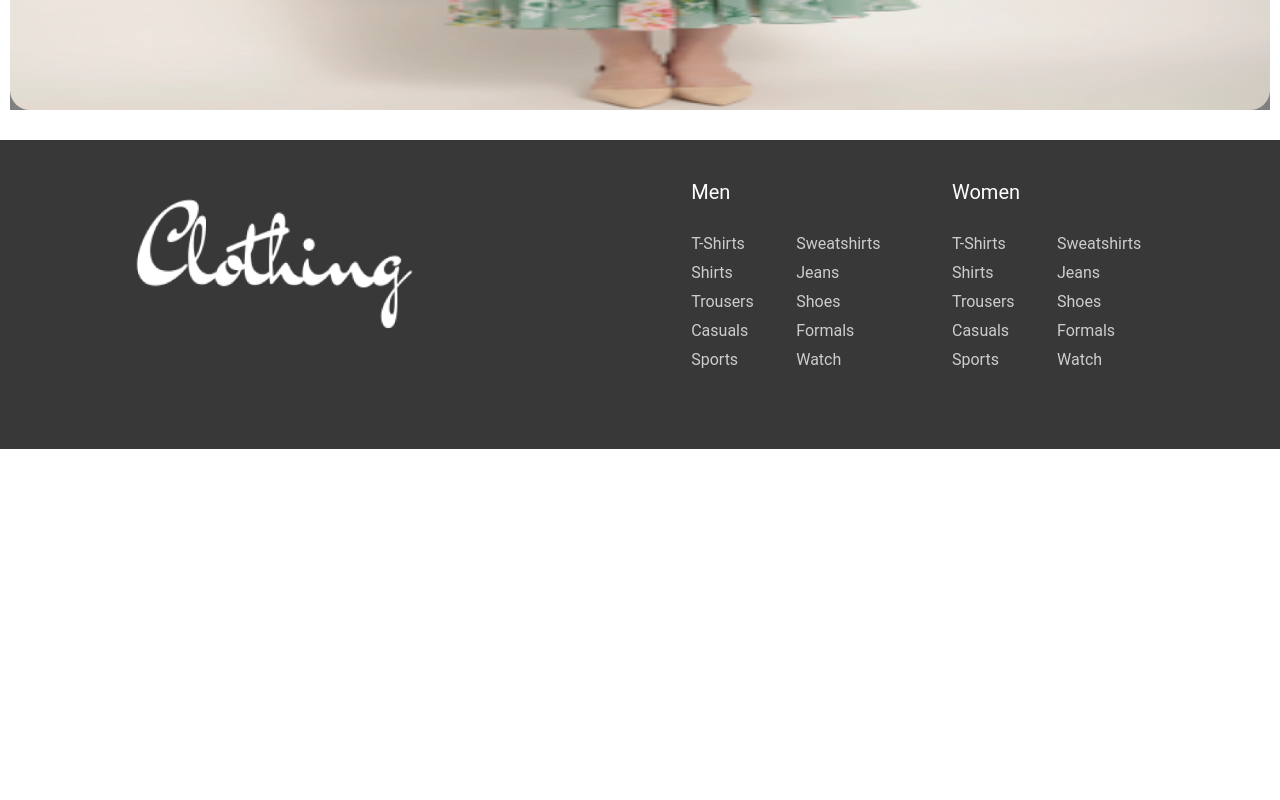
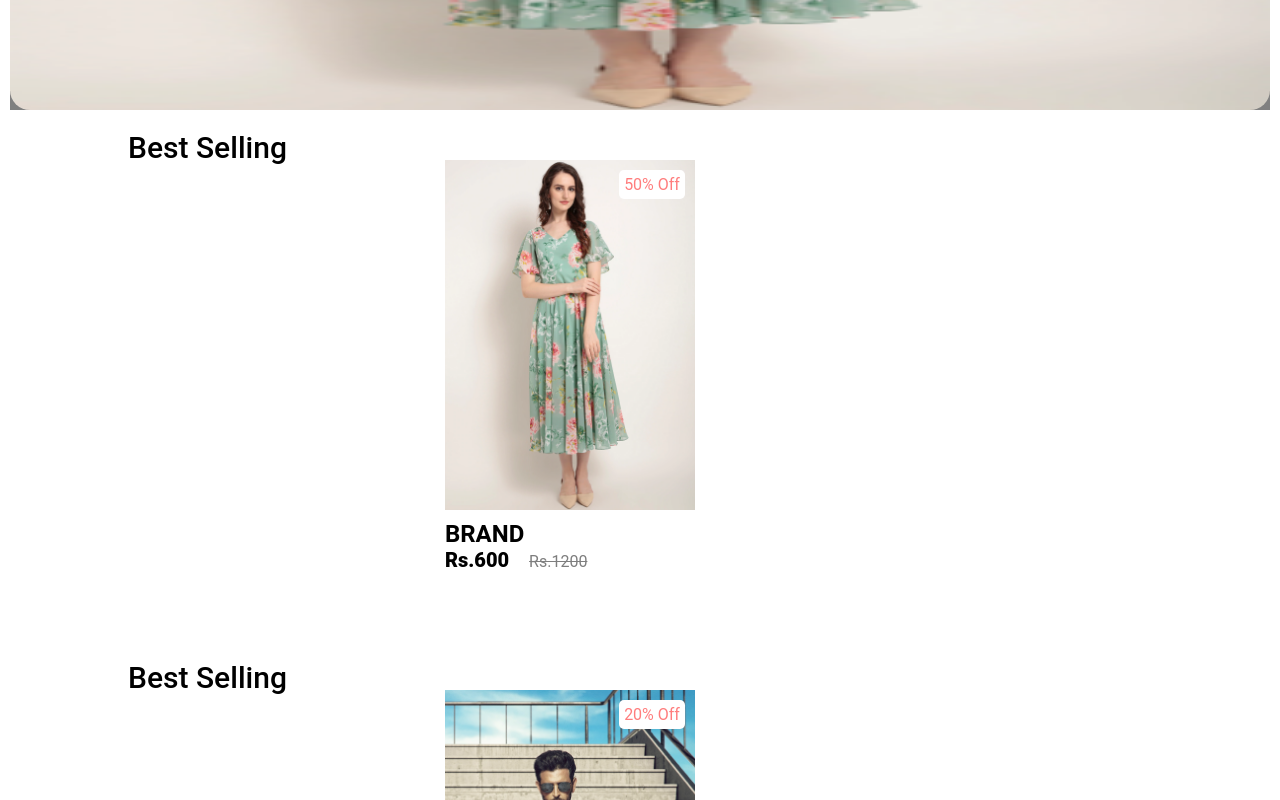
Before and after one commit to yogeshwar0904/FrontEndProject, a React (Create React App) app in the folder ecommercewebpage/: page / in a window 1280 px wide. Shown: the part 1180-1980 px from the top of the page. Before the commit the page ends 1629 px from the top, so only its background shows below. Built offline with nearby package versions, Linux system fonts and the light colour scheme.

Commit message:
Completed home page

```diff
--- a/ecommercewebpage/src/components/Product.css
+++ b/ecommercewebpage/src/components/Product.css
@@ -2,6 +2,7 @@
     position: relative;
     overflow: hidden;
     padding: 10px 0;
+    display: flex;
 }
 
 .product-category{
--- a/ecommercewebpage/src/components/Product.jsx
+++ b/ecommercewebpage/src/components/Product.jsx
@@ -1,39 +1,33 @@
 import React from 'react'
 import './Product.css'
-import { productData } from './Data'
 
-function Product (props) {
 
-   const productCost = props.productData.map((data) => {
-   <div >
+const Product = (props) => {
+    return (
+    <div>
+        {props.obj.map(data => {
+                  return(
    <section class="product">
       <h2 class="product-category">best selling</h2>
-         <div className='product-container'>
+            <div className='product-container'>
 
             <div className='product-card' >
-                <div className='product-image' key={data.id}>
+                <div className='product-image'>
                    <span class="discount-tag">{data.offer} </span>
                    <img src={data.URL} class="product-thumb" alt=""/>
+
                 </div>
-                <div class="product-info" key={data.id}>
+                <div class="product-info">
                    <h2 class="product-brand">brand</h2>
                    <span class="price">{data.price}</span>
                    <span class="actual-price">{data.actualPrice}</span>
                 </div>
             </div>
+            </div>
 
-         </div>
    </section>
+    )})}
+   </div>
+);}
 
- </div>
-});
-
-  return (
-    <div>
-      {productCost}
-    </div>
-  );
-
-}
-
-export default Product
+export default Product;
--- a/ecommercewebpage/src/pages/HomePage.jsx
+++ b/ecommercewebpage/src/pages/HomePage.jsx
@@ -12,7 +12,7 @@ const HomePage = () => {
         <Home/>
         <HomeProfile/>
         <Slider/>
-
+        <Product obj = {productData} />
         <ClothTypes/>
     </div>
   );
```
